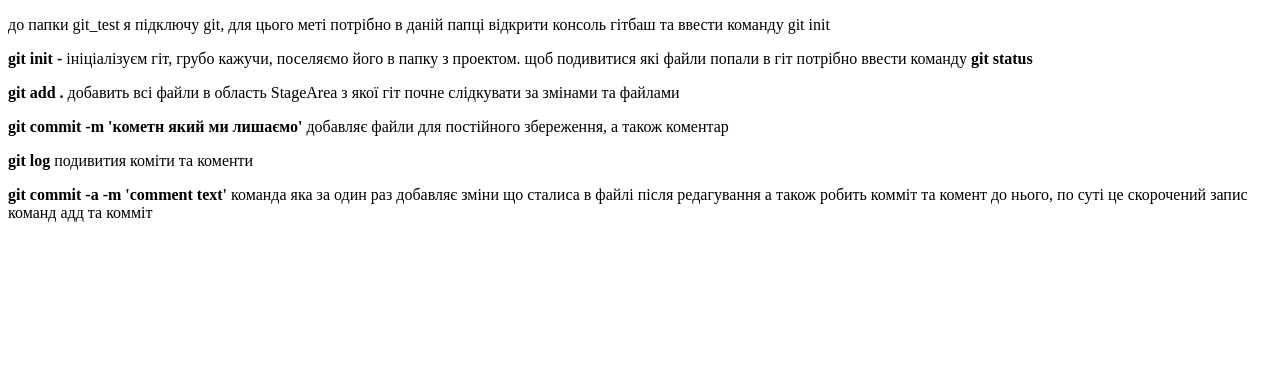
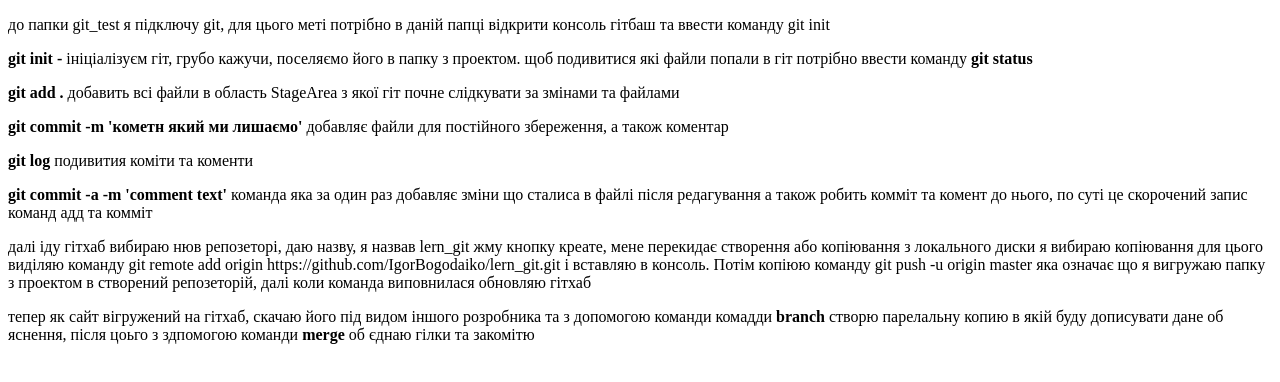
Before and after one commit to IgorBogodaiko/lern_git, a plain HTML site: page index.html in a window 1280 px wide. Drawn offline with Linux system fonts and the light colour scheme.

Commit message:
commet before command branch

```diff
--- a/index.html
+++ b/index.html
@@ -13,6 +13,8 @@
     <p><strong>git commit -m 'кометн який ми лишаємо'</strong> добавляє файли для постійного збереження, а також коментар</p>
     <p><strong>git log</strong> подивития коміти та коменти</p>
     <p><strong>git commit -a -m 'comment text' </strong> команда яка за один раз добавляє зміни що сталиса в файлі після редагування а також робить комміт та комент до нього, по суті це скорочений запис команд адд та комміт</p>
-
+    <p>далі іду гітхаб вибираю нюв репозеторі, даю назву, я назвав lern_git жму кнопку креате, мене перекидає створення або копіювання з локального диски я вибираю копіювання для цього виділяю команду git remote add origin https://github.com/IgorBogodaiko/lern_git.git і вставляю в консоль. Потім копіюю команду git push -u origin master яка означає що я вигружаю папку з проектом в створений репозеторій, далі коли команда виповнилася обновляю гітхаб</p>
+    <p>тепер як сайт вігружений на гітхаб, скачаю його під видом іншого розробника та з допомогою команди комадди <strong>branch</strong> створю парелальну копию
+        в якій буду дописувати дане об яснення, після цоьго з здпомогою команди <strong>merge</strong> об єднаю гілки та закомітю</p>
 </body>
 </html>
```
